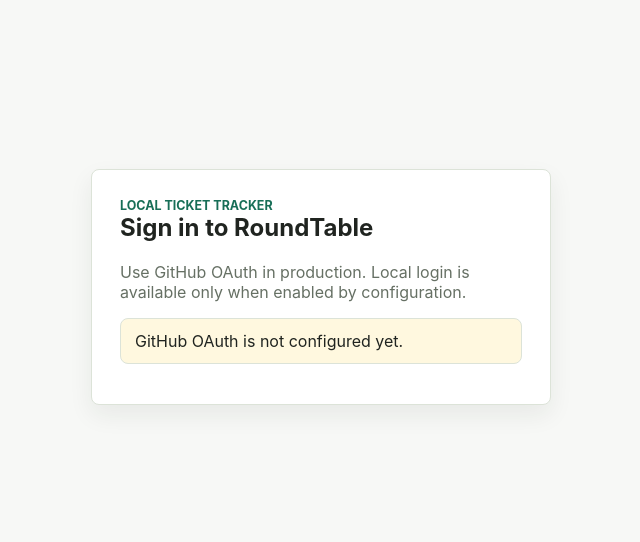
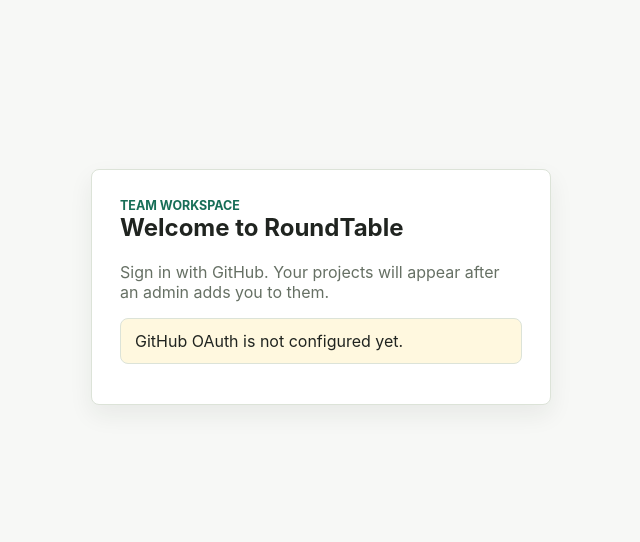
Before and after one commit to q121212/RoundTable, a FastAPI app: page /login in a window 1280 px wide. Shown: the part 131-673 px from the top of the page, without its empty margins (319-959 px from the left). Run offline with FastAPI, Linux system fonts and the light colour scheme.

Commit message:
Replace login dev copy with user-facing text

```diff
--- a/app/static/app.js
+++ b/app/static/app.js
@@ -56,12 +56,12 @@
       "help.ticket_description": "Add context, acceptance criteria, links, or notes. Markdown-style text is fine.",
       "help.ticket_title": "Short human-readable task name.",
       "language.switch": "Switch language",
-      "login.copy": "Use GitHub OAuth in production. Local login is available only when enabled by configuration.",
-      "login.eyebrow": "Local ticket tracker",
+      "login.copy": "Sign in with GitHub. Your projects will appear after an admin adds you to them.",
+      "login.eyebrow": "Team workspace",
       "login.github": "Continue with GitHub",
       "login.github_missing": "GitHub OAuth is not configured yet.",
       "login.local": "Use temporary local login",
-      "login.title": "Sign in to RoundTable",
+      "login.title": "Welcome to RoundTable",
       "mcp.create": "Create token",
       "mcp.create_token": "Create MCP token",
       "mcp.created": "New token created. Copy it now:",
@@ -198,12 +198,12 @@
       "help.ticket_description": "Добавьте контекст, критерии приемки, ссылки или заметки. Можно писать markdown-подобный текст.",
       "help.ticket_title": "Короткое человеческое название задачи.",
       "language.switch": "Сменить язык",
-      "login.copy": "В продакшене используйте GitHub OAuth. Локальный вход доступен только если включен в конфигурации.",
-      "login.eyebrow": "Локальный трекер задач",
+      "login.copy": "Войдите через GitHub. Проекты появятся после того, как админ добавит вам доступ.",
+      "login.eyebrow": "Командное пространство",
       "login.github": "Войти через GitHub",
       "login.github_missing": "GitHub OAuth пока не настроен.",
       "login.local": "Войти временно локально",
-      "login.title": "Вход в RoundTable",
+      "login.title": "Добро пожаловать в RoundTable",
       "mcp.create": "Создать токен",
       "mcp.create_token": "Создать MCP токен",
       "mcp.created": "Новый токен создан. Скопируйте его сейчас:",
--- a/app/templates/login.html
+++ b/app/templates/login.html
@@ -3,9 +3,9 @@
 {% block content %}
 <section class="auth-shell">
   <div class="auth-panel">
-    <p class="eyebrow" data-i18n="login.eyebrow">Local ticket tracker</p>
-    <h1 data-i18n="login.title">Sign in to RoundTable</h1>
-    <p class="muted" data-i18n="login.copy">Use GitHub OAuth in production. Local login is available only when enabled by configuration.</p>
+    <p class="eyebrow" data-i18n="login.eyebrow">Team workspace</p>
+    <h1 data-i18n="login.title">Welcome to RoundTable</h1>
+    <p class="muted" data-i18n="login.copy">Sign in with GitHub. Your projects will appear after an admin adds you to them.</p>
     {% if github_enabled %}
       <a class="primary wide" href="/auth/github/start" data-i18n="login.github">Continue with GitHub</a>
     {% else %}
```
